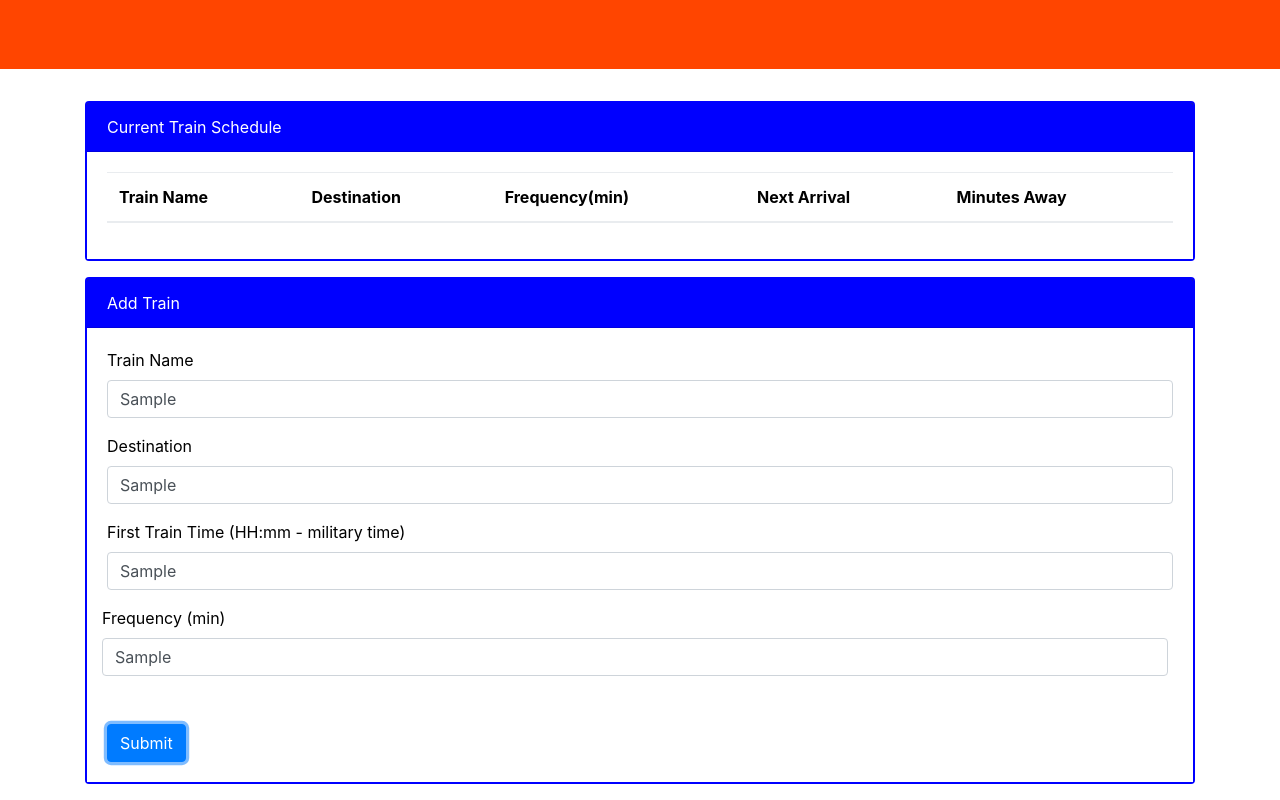
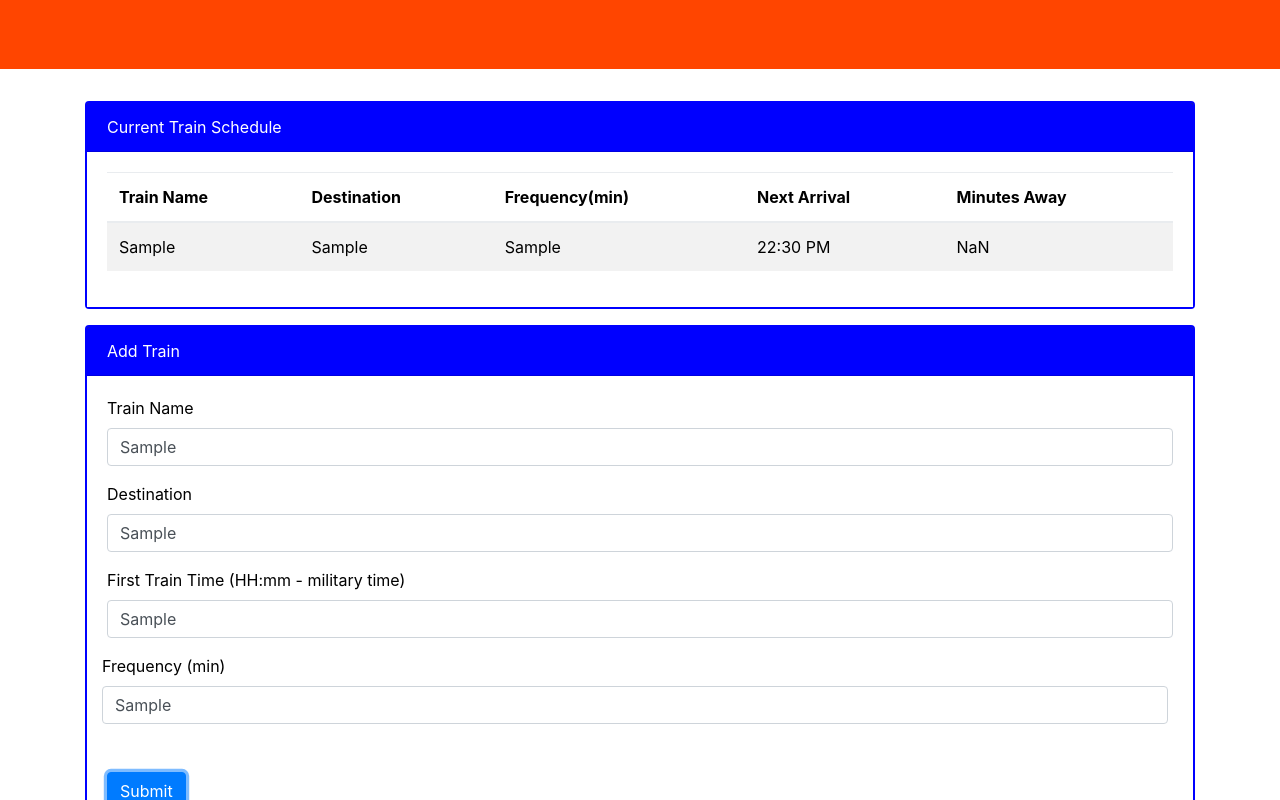
Before and after one commit to Pavani-Vithala/TrainSchedule, a plain HTML site: page index.html in a window 1280 px wide. Both pictures are taken after typing "Sample", "Sample", "Sample", "Sample" into the empty fields and a click on the button "Submit". Shown: the part 294-1094 px from the top of the page. Drawn offline with nearby package versions, Linux system fonts and the light colour scheme.

Commit message:
Added timing conversion logic

```diff
--- a/assets/javascript/train.js
+++ b/assets/javascript/train.js
@@ -8,16 +8,29 @@ $(document).ready(function () {
 
  $("#Submit").on("click", function (event) {
     event.preventDefault();
-     console.log("Entered on click function");
     var trainName = $("#train-name").val().trim();
-    console.log("Train name is " + trainName);
     var destination = $("#train-destination").val().trim();
-    console.log("Train Destination is " + destination);
     var firstTime = $("#train-departure").val().trim();
-    console.log("Train first time is " + firstTime);
     var frequency = $("#train-frequency").val().trim();
-    console.log("Train frequency is " + frequency);
+    populateTable(trainName,destination,firstTime,frequency);
 
 
   });
+function populateTable(trainName,destination,firstTime,frequency)
+{
+    var tName = trainName;
+    var Dest = destination;
+    var startTime = firstTime;
+    var frequency = frequency;
+    var firstTimeConverted = moment(startTime, "HH:mm").subtract(1, "years");
+    var currentTime = moment().format("HH:mm");
+    var diffTime = moment().diff(moment(firstTimeConverted), "minutes");
+    var tRemainder = diffTime % frequency;
+    var minutesAway = frequency - tRemainder;
+    var arrivalNext = moment().add(minutesAway, "minutes");
+    var nextArrival = moment(arrivalNext).format("HH:mm A");
+    $("#trainTable").append("<tr><td>"+tName+"</td><td>"+Dest+"</td><td>"+frequency+"</td></td><td>"+nextArrival+"</td></td><td>"+minutesAway+"</td></tr>");
+
+}
+
 });
--- a/index.html
+++ b/index.html
@@ -50,7 +50,7 @@
                     Current Train Schedule
                 </div>
                 <div class="card-body">
-                    <table class="table table-striped table-responsive-sm table-responsive-md train-schedule-table">
+                    <table class="table table-striped table-responsive-sm table-responsive-md train-schedule-table" id="trainTable">
                         <thead class="train-schedule-head">
                             <tr>
                                 <th scope="col">Train Name</th>
```
